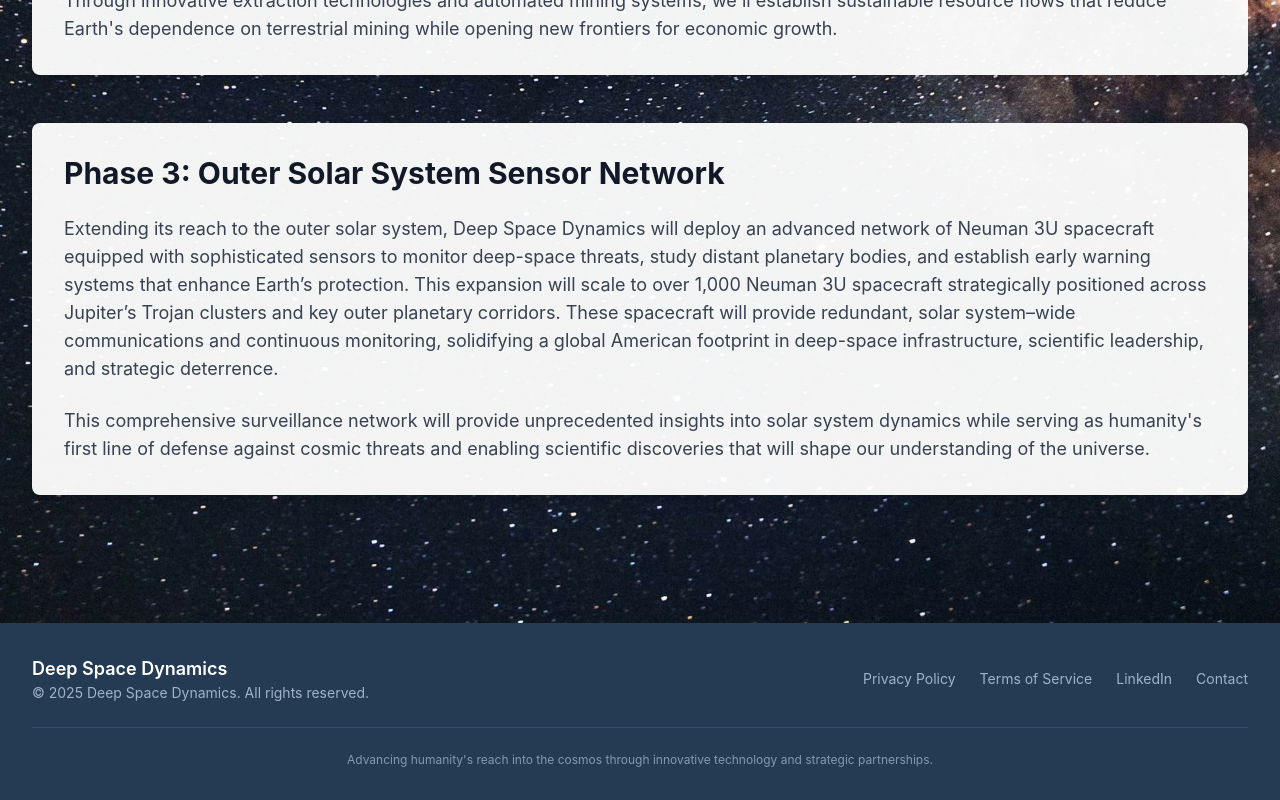
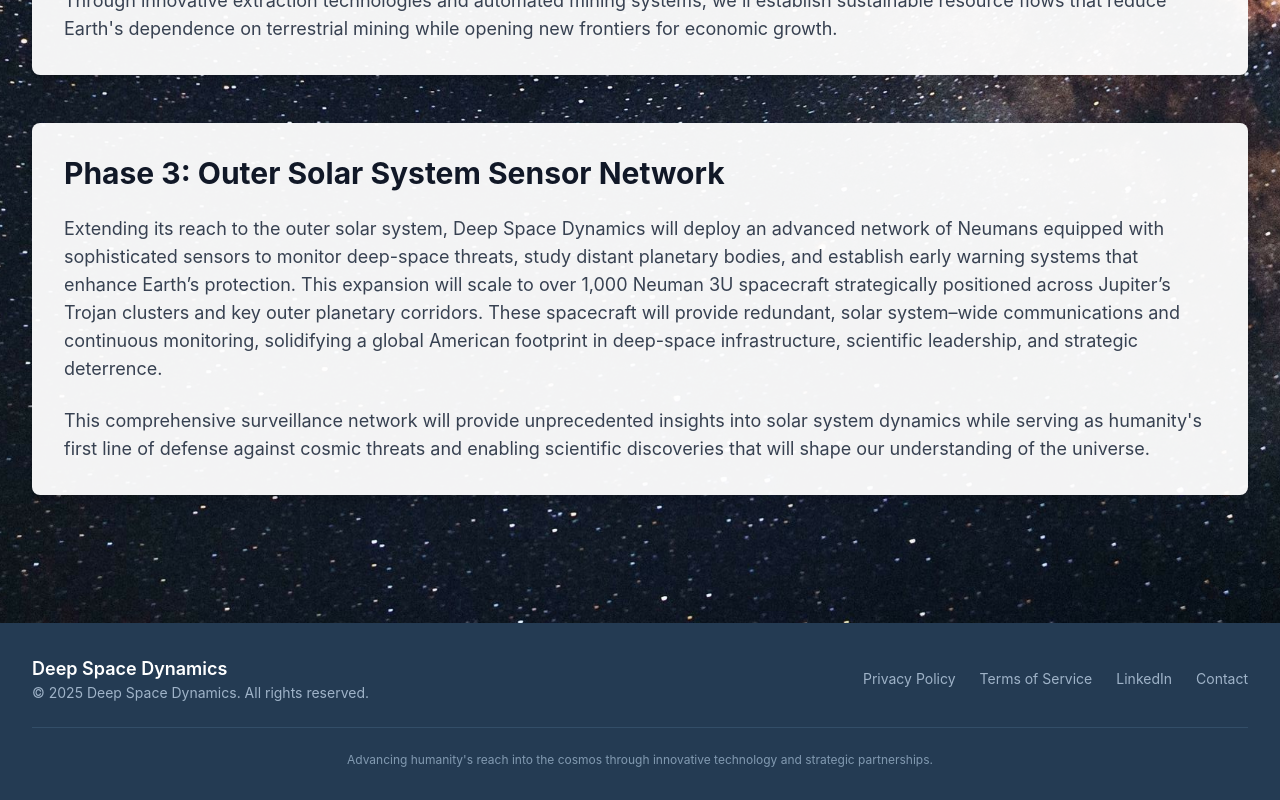
Before and after one commit to tommytoyou/deep-space-dynamics, a React (Create React App) app: page /mission in a window 1280 px wide. Shown: the part 1054-1854 px from the top of the page. Built offline with nearby package versions, Linux system fonts and the light colour scheme; the HTML template or start-up script is replaced by a standard one.

Commit message:
Fixed typos and corrected misspelled words

```diff
--- a/src/pages/Mission.jsx
+++ b/src/pages/Mission.jsx
@@ -44,7 +44,7 @@ const Mission = () => {
           <div className="bg-white bg-opacity-95 rounded-lg shadow-lg p-8 mb-12">
             <h2 className="text-3xl font-bold text-gray-900 mb-6">Phase 3: Outer Solar System Sensor Network</h2>
             <p className="text-lg text-gray-700 mb-6">
-              Extending its reach to the outer solar system, Deep Space Dynamics will deploy an advanced network of Neuman 3U spacecraft equipped with sophisticated sensors to monitor deep-space threats, study distant planetary bodies, and establish early warning systems that enhance Earth’s protection. This expansion will scale to over 1,000 Neuman 3U spacecraft strategically positioned across Jupiter’s Trojan clusters and key outer planetary corridors. These spacecraft will provide redundant, solar system–wide communications and continuous monitoring, solidifying a global American footprint in deep-space infrastructure, scientific leadership, and strategic deterrence.
+              Extending its reach to the outer solar system, Deep Space Dynamics will deploy an advanced network of Neumans equipped with sophisticated sensors to monitor deep-space threats, study distant planetary bodies, and establish early warning systems that enhance Earth’s protection. This expansion will scale to over 1,000 Neuman 3U spacecraft strategically positioned across Jupiter’s Trojan clusters and key outer planetary corridors. These spacecraft will provide redundant, solar system–wide communications and continuous monitoring, solidifying a global American footprint in deep-space infrastructure, scientific leadership, and strategic deterrence.
             </p>
             <p className="text-lg text-gray-700">
               This comprehensive surveillance network will provide unprecedented insights into solar system dynamics while serving as humanity's first line of defense against cosmic threats and enabling scientific discoveries that will shape our understanding of the universe.
```
